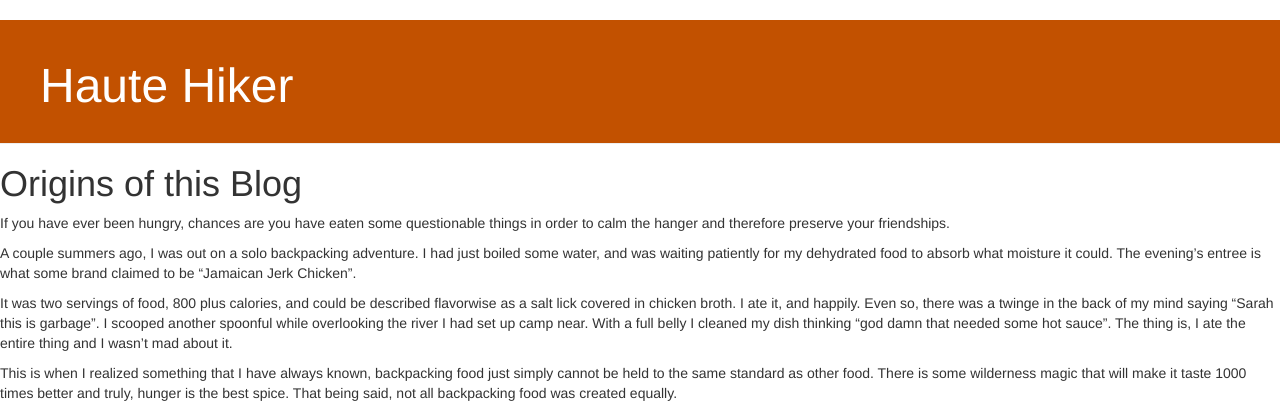
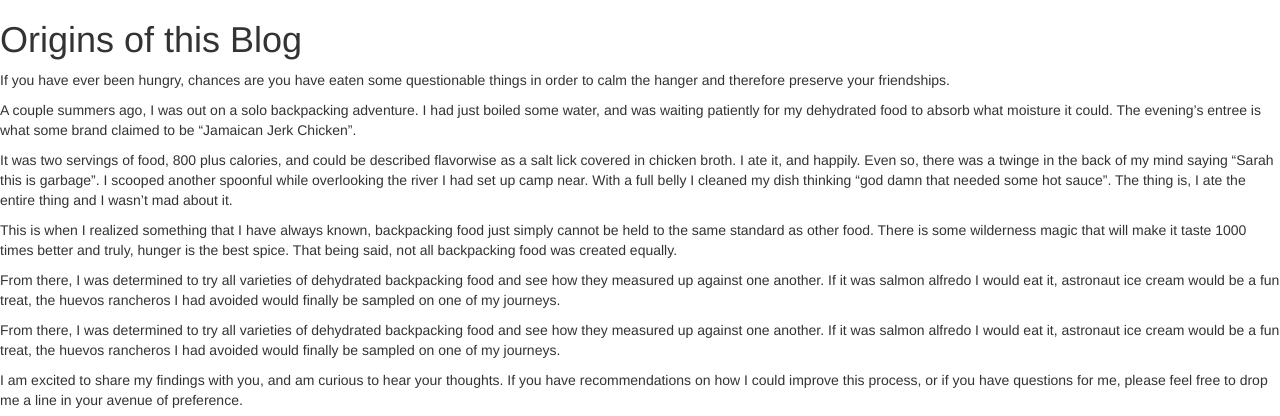
Before and after one commit to sarahdactyl71/haute_hiker, a Django app: page /about/ in a window 1280 px wide. Shown: the part 62-478 px from the top of the page. Run offline with Django 3.2, Linux system fonts and the light colour scheme; some libraries are stand-ins or nearby versions.

Commit message:
removes page header

```diff
--- a/reviews/templates/base.html
+++ b/reviews/templates/base.html
@@ -14,12 +14,10 @@
 
 <body>
   {% include 'navbar.html' %}
-  <div class="page-header">
-      <h1><a href="/">Haute Hiker</a></h1>
-  </div>
 
     <div id="content">
         {% block content %}{% endblock %}
     </div>
+
 </body>
 </html>
```
